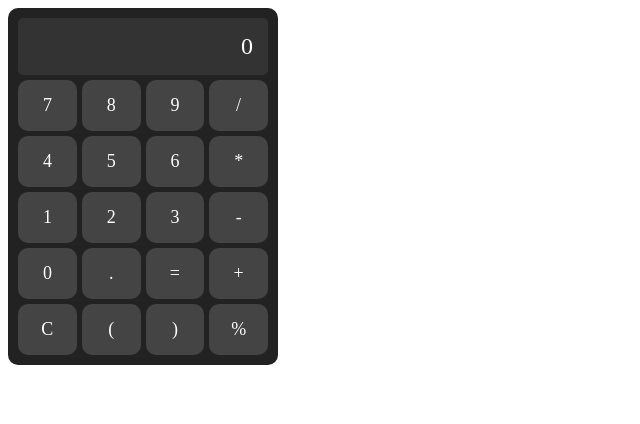
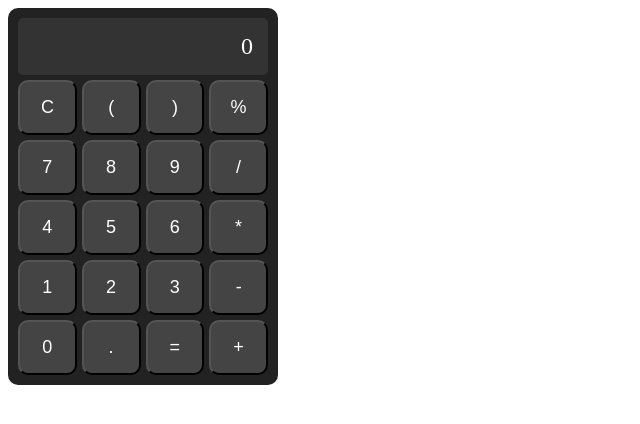
Before and after one commit to acciojob/calculator-js-2-abderaj17, a website: page main.html in a window 1280 px wide. Shown: the whole page, without its empty margins (0-640 px from the left). Drawn offline with Linux system fonts and the light colour scheme.

Commit message:
created a submission

```diff
--- a/main.html
+++ b/main.html
@@ -10,32 +10,33 @@
   <body>
     <!-- Write yout code here -->
 <div class="calculator">
-    <div class="display">0</div>
-    <div class="operations">7</div>
-    <div class="operations">8</div>
-    <div class="operations">9</div>
-    <div class="operations">/</div>
+    <div class="display" id="display">0</div>
+    <button class="operations" onclick="clearDisplay()">C</button>
+    <button class="operations" onclick="appendValue('(')">(</button>
+    <button class="operations" onclick="appendValue(')')">)</button>
+    <button class="operations" onclick="appendValue('%')">%</button>
 
-    <div class="operations">4</div>
-    <div class="operations">5</div>
-    <div class="operations">6</div>
-    <div class="operations">*</div>
+    <button class="operations" onclick="appendValue('7')">7</button>
+    <button class="operations" onclick="appendValue('8')">8</button>
+    <button class="operations" onclick="appendValue('9')">9</button>
+    <button class="operations" onclick="appendValue('/')">/</button>
 
-    <div class="operations">1</div>
-    <div class="operations">2</div>
-    <div class="operations">3</div>
-    <div class="operations">-</div>
+    <button class="operations" onclick="appendValue('4')">4</button>
+    <button class="operations" onclick="appendValue('5')">5</button>
+    <button class="operations" onclick="appendValue('6')">6</button>
+    <button class="operations" onclick="appendValue('*')">*</button>
 
-    <div class="operations">0</div>
-    <div class="operations">.</div>
-    <div class="operations">=</div>
-    <div class="operations">+</div>
+    <button class="operations" onclick="appendValue('1')">1</button>
+    <button class="operations" onclick="appendValue('2')">2</button>
+    <button class="operations" onclick="appendValue('3')">3</button>
+    <button class="operations" onclick="appendValue('-')">-</button>
 
-    <div class="operations">C</div>
-    <div class="operations">(</div>
-    <div class="operations">)</div>
-    <div class="operations">%</div>
+    <button class="operations" onclick="appendValue('0')">0</button>
+    <button class="operations" onclick="appendValue('.')">.</button>
+    <button class="operations" onclick="calculateResult()">=</button>
+    <button class="operations" onclick="appendValue('+')">+</button>
 </div>
+
     <script src="script.js"></script>
   </body>
 </html>
--- a/script.js
+++ b/script.js
@@ -1 +1,21 @@
 //your JS code here. If required.
+let display = document.getElementById("display");
+
+function appendValue(value) {
+ if(display.innerText === "0"){
+	 display.innerText = value;
+ }	else{
+	 display.innerText += value;
+ }
+}
+function clearDisplay() {
+display.innerText = "0";
+}
+function calculateResult() {
+	try{
+		display.innerText = eval(display.innerText);
+	}catch(error){
+		display.innerText = "Error";
+	}
+
+}
--- a/styles.css
+++ b/styles.css
@@ -1,9 +1,5 @@
 /*  your css code here. If applicable */
- /* .operations{
-	 width:70px;
-	 height: 70px;
-	 border: 1px solid black;
- } */
+
 .calculator{
 	display: grid;
 	grid-template-columns: repeat(4, 1fr);
@@ -32,3 +28,6 @@
 	border-radius: 10px;
 	cursor: pointer;
 }
+.operations:hover{
+	background: #555;
+}
```
